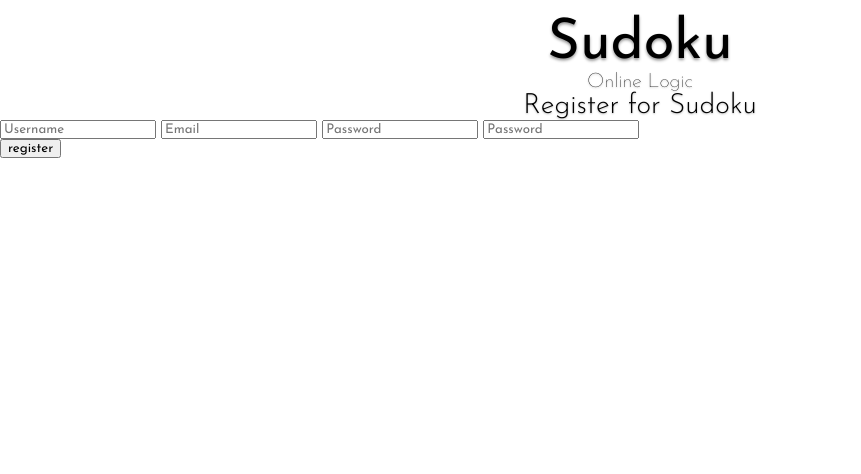
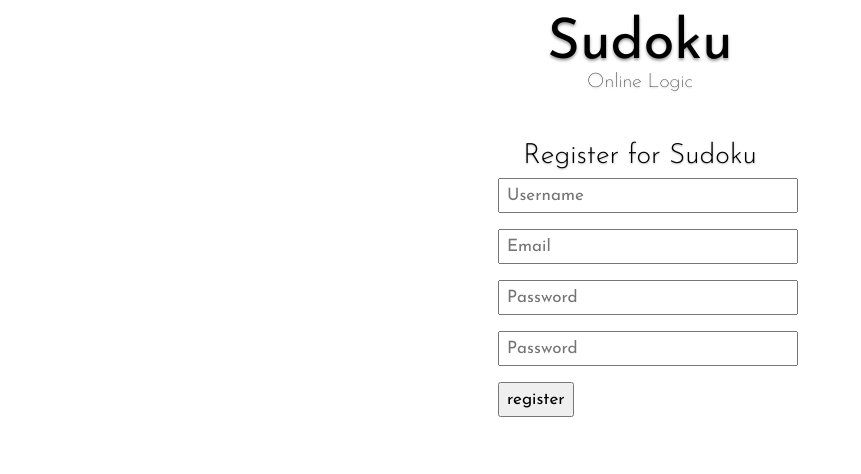
Before and after one commit to jacobvalenta/sudoku, a Django app: template puzzels/templates/registration/register.html in a window 1280 px wide. Shown: the top 474 px of the page, without its empty margins (0-861 px from the left). Run offline with Django 3.2, Linux system fonts and the light colour scheme; the template is opened without the code that fills it, so the values that code supplies are empty, except form fields; tables that the repository leaves empty hold one stand-in row (values such as "Sample post"); form fields are guessed from the names that the template uses; some libraries are stand-ins or nearby versions.

Commit message:
Adds styles for registration and puzzel list

```diff
--- a/puzzels/static/css/main.css
+++ b/puzzels/static/css/main.css
@@ -20,6 +20,41 @@ h3{
 	font-size: 28px;
 	text-shadow: 0px 1px 2px #bbb;
 }
+.registration{
+	margin-left: auto;
+	margin-right: auto;
+	padding: 50px;
+	width: 300px;
+}
+.registration input{
+	margin: 8px;
+	box-sizing: border-box;
+	padding: 7px;
+	font-size: 17px;
+	width: 100%;
+}
+.registration input[type="submit"]{
+	box-sizing: content-box;
+	font-family: 'Josefin Sans', sans-serif;
+	width: auto;
+}
+.puzzel-list{
+	margin: 0 auto;
+	width: 300px;
+	border: 1px solid #ddd;
+}
+.puzzel-list-tile{
+	box-sizing: border-box;
+	padding: 5px;
+	width: 30px;
+	height: 30px;
+	text-align: center;
+}
+.puzzel-list-tile span{
+	display: inline-block;
+	font-size: 23px;
+	font-weight: 700;
+}
 
 .timer{
 	text-align: center;
```
